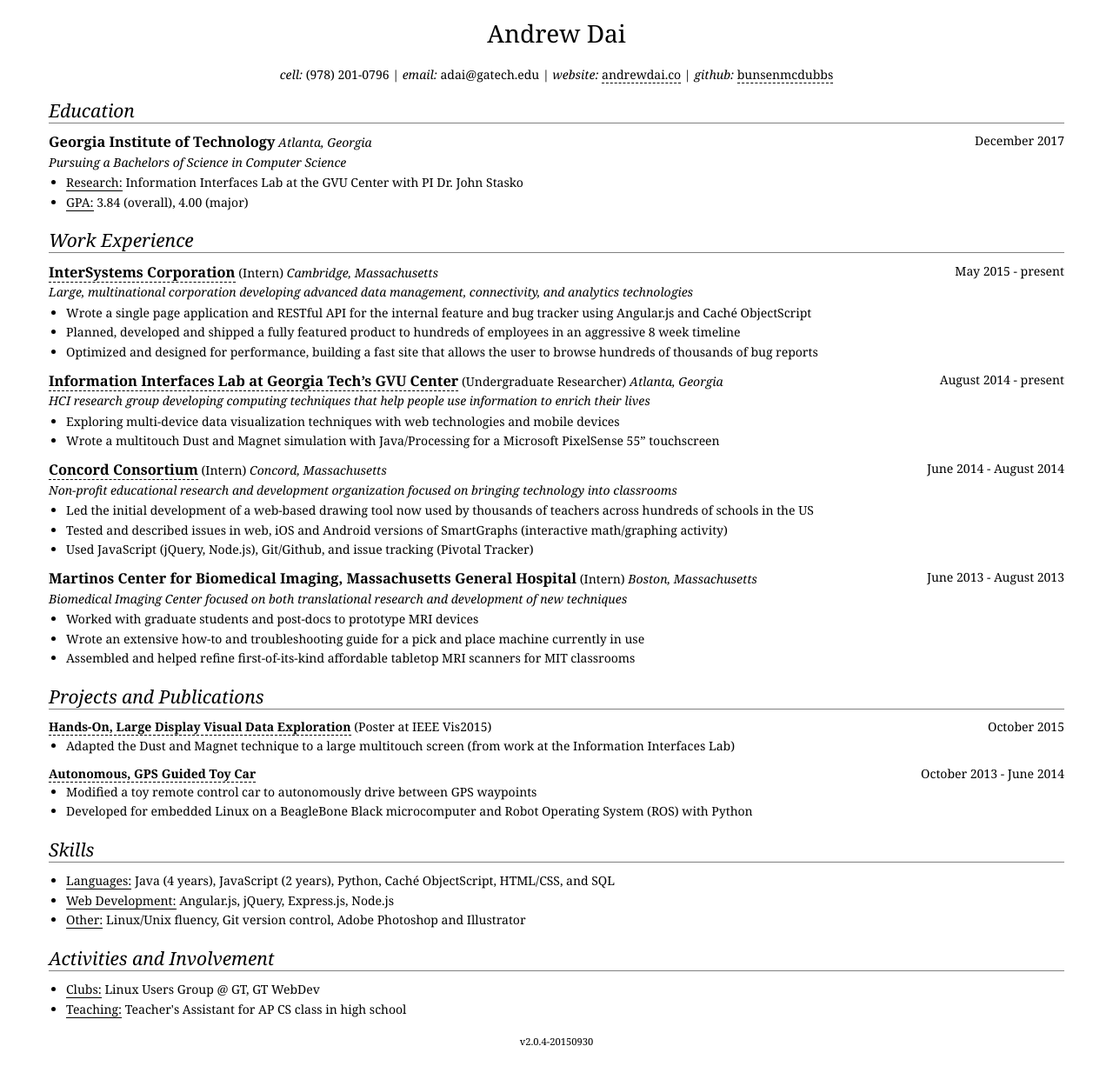
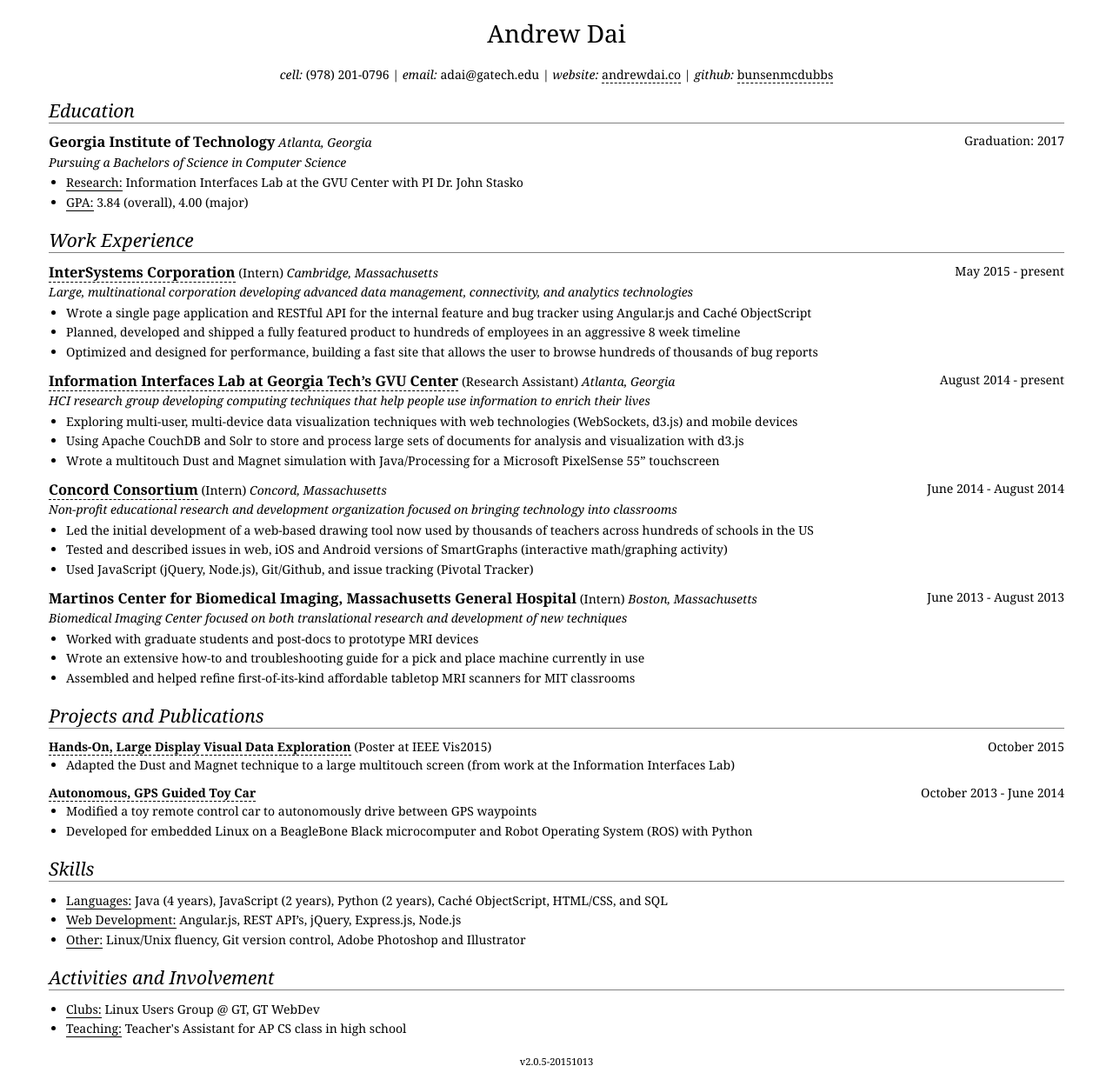
Before and after one commit to bunsenmcdubbs/bunsenmcdubbs.github.io, a Jekyll site: the page resume/index.html, which Jekyll copies as it is, in a window 1280 px wide. Shown: the whole page at 87% size. Built offline with Jekyll 4.4.1, drawn with Linux system fonts in a browser that asks for light colours; Markdown is read by kramdown in place of the engine named in the settings; before the commit the page ends 1226 px from its top, so only the background shows below that.

Commit message:
change graduation date and add details about new research project

```diff
--- a/resume/index.html
+++ b/resume/index.html
@@ -37,7 +37,7 @@
       <div class="entry">
         <h3>Georgia Institute of Technology</h3>
         <span class='loc'>Atlanta, Georgia</span>
-        <span class='date'>December 2017</span>
+        <span class='date'>Graduation: 2017</span>
         <p class="des">Pursuing a Bachelors of Science in Computer Science</p>
         <ul>
           <!-- <li><p><span class="label">Teaching:</span>
@@ -76,14 +76,17 @@
       <div class="entry">
         <h3><a href="http://www.cc.gatech.edu/gvu/ii/index.html">
           Information Interfaces Lab at Georgia Tech&rsquo;s GVU Center</a></h3>
-        <span class="role">Undergraduate Researcher</span>
+        <span class="role">Research Assistant</span>
         <span class='loc'>Atlanta, Georgia</span>
         <span class='date'>August 2014 - present</span>
         <p class="des">HCI research group developing computing techniques that
           help people use information to enrich their lives</p>
         <ul>
-          <li><p>Exploring multi-device data visualization techniques with
-            web technologies and mobile devices</p></li>
+          <li><p>Exploring multi-user, multi-device data
+            visualization techniques with web technologies (WebSockets, d3.js)
+            and mobile devices</p></li>
+          <li><p>Using Apache CouchDB and Solr to store and process large sets of
+            documents for analysis and visualization with d3.js</p></li>
           <li><p>Wrote a multitouch Dust and Magnet simulation with Java/Processing
             for a Microsoft PixelSense 55&rdquo; touchscreen</p></li>
         </ul>
@@ -170,10 +173,10 @@
 
       <ul>
         <li><p><span class="label">Languages:</span> Java (4 years),
-          JavaScript (2 years), Python, Cach&eacute; ObjectScript, HTML/CSS, and
-          SQL</p></li>
-        <li><p><span class="label">Web Development:</span> Angular.js, jQuery,
-          Express.js, Node.js</p></li>
+          JavaScript (2 years), Python (2 years), Cach&eacute; ObjectScript,
+          HTML/CSS, and SQL</p></li>
+        <li><p><span class="label">Web Development:</span> Angular.js, REST API&rsquo;s,
+          jQuery, Express.js, Node.js</p></li>
         <!-- <li><p><span class="label">Making things:</span> electronics prototyping
           (soldering, basic circuitry), embedded Linux, microcomputers and
           controllers</p></li> -->
@@ -199,7 +202,7 @@
 
     <footer>
       <!-- <small>References available upon request</small> -->
-      <small>v2.0.4-20150930</small>
+      <small>v2.0.5-20151013</small>
     </footer>
 
     <script>
```
